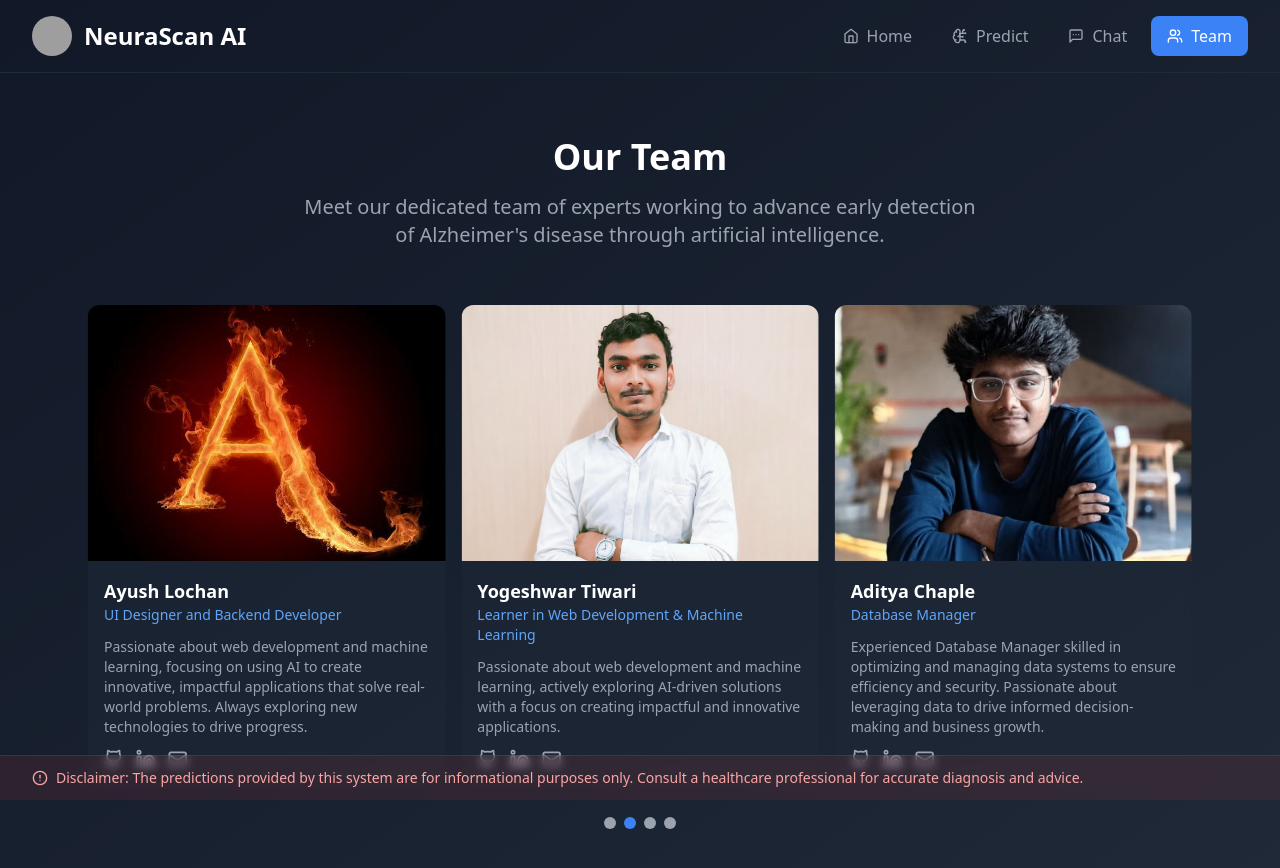
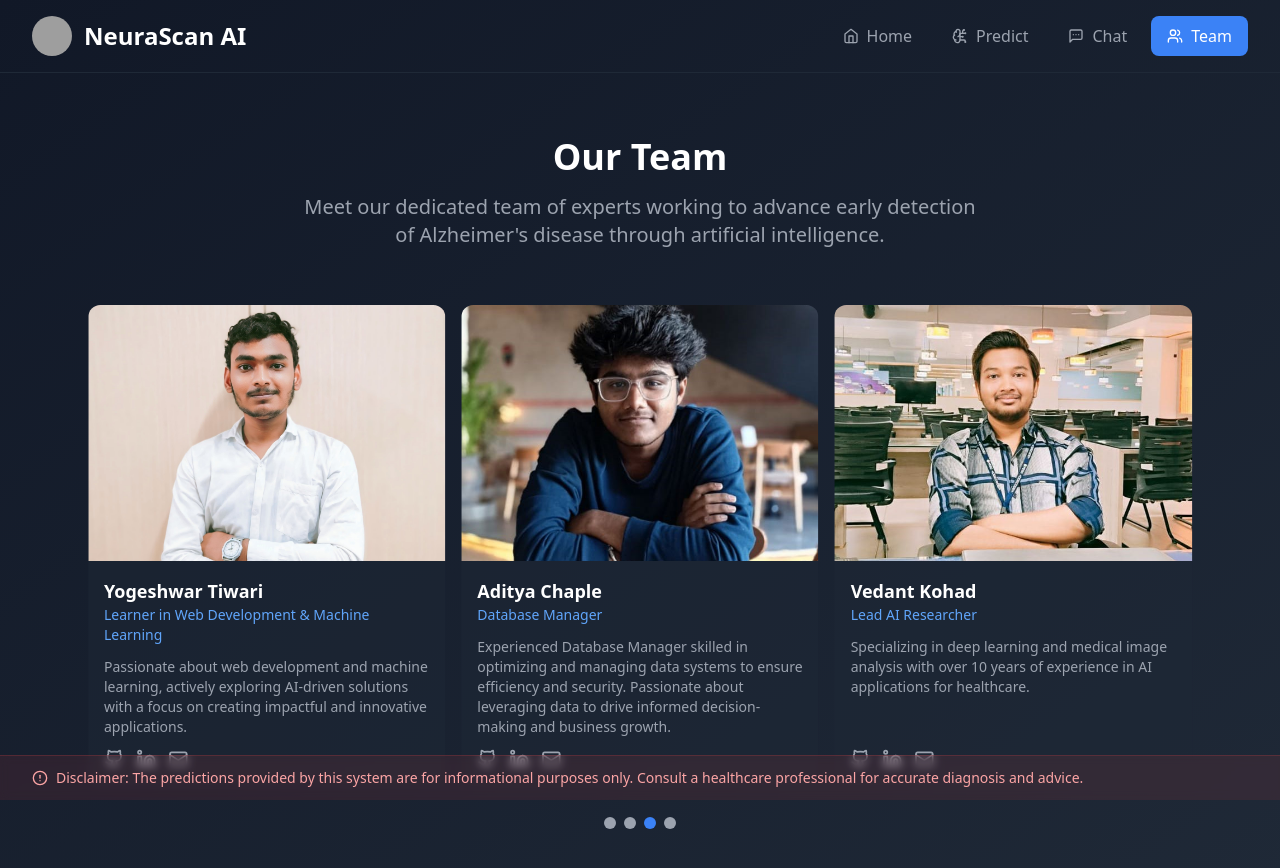
Before and after one commit to Yashtiwari45/NeuroHelp, a React (Vite) app: page /team in a window 1280 px wide. Shown: the top 868 px of the page. Built offline with nearby package versions, Linux system fonts and the light colour scheme; no server answers; grey boxes are pictures that could not be loaded.

Commit message:
Update TeamPage.tsx

```diff
--- a/src/pages/TeamPage.tsx
+++ b/src/pages/TeamPage.tsx
@@ -73,7 +73,7 @@ const TeamPage = () => {
           const nextIndex = prevIndex + 1;
           return nextIndex >= maxIndex ? 0 : nextIndex;
         });
-      }, 3000);
+      }, 2000);
 
       return () => clearInterval(interval);
     }
```
